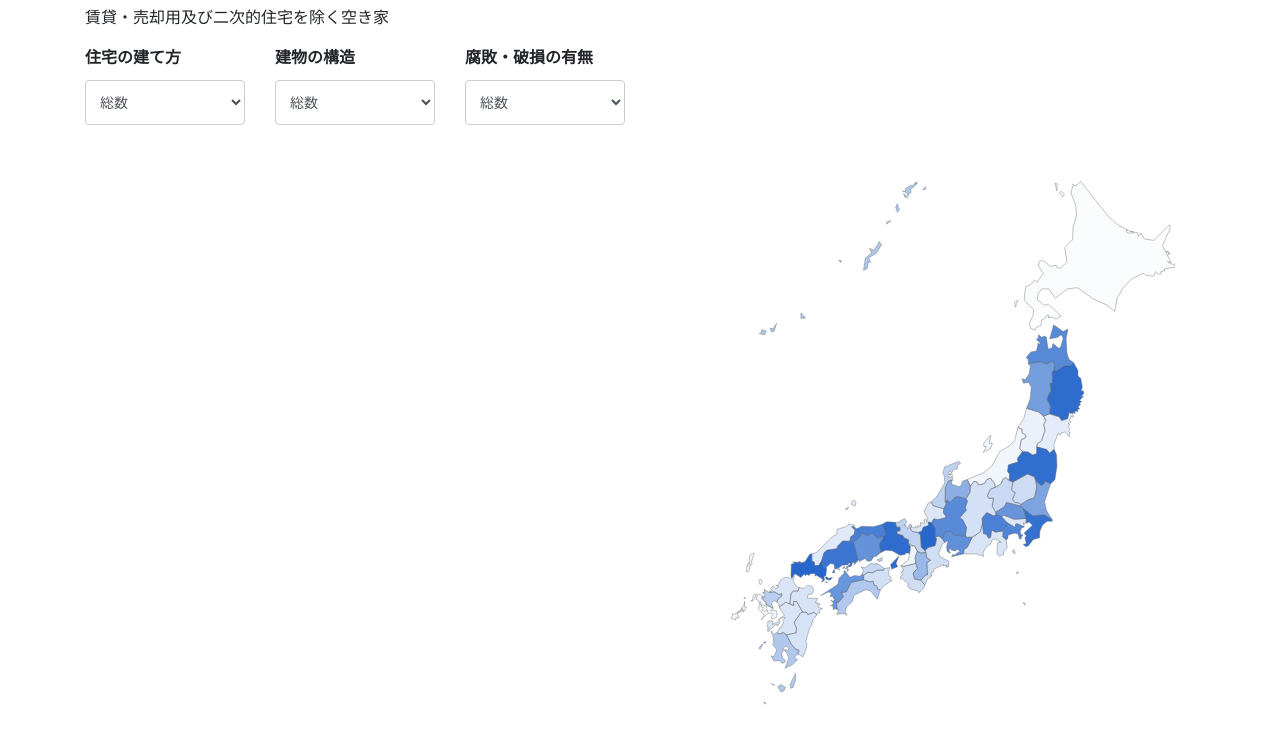
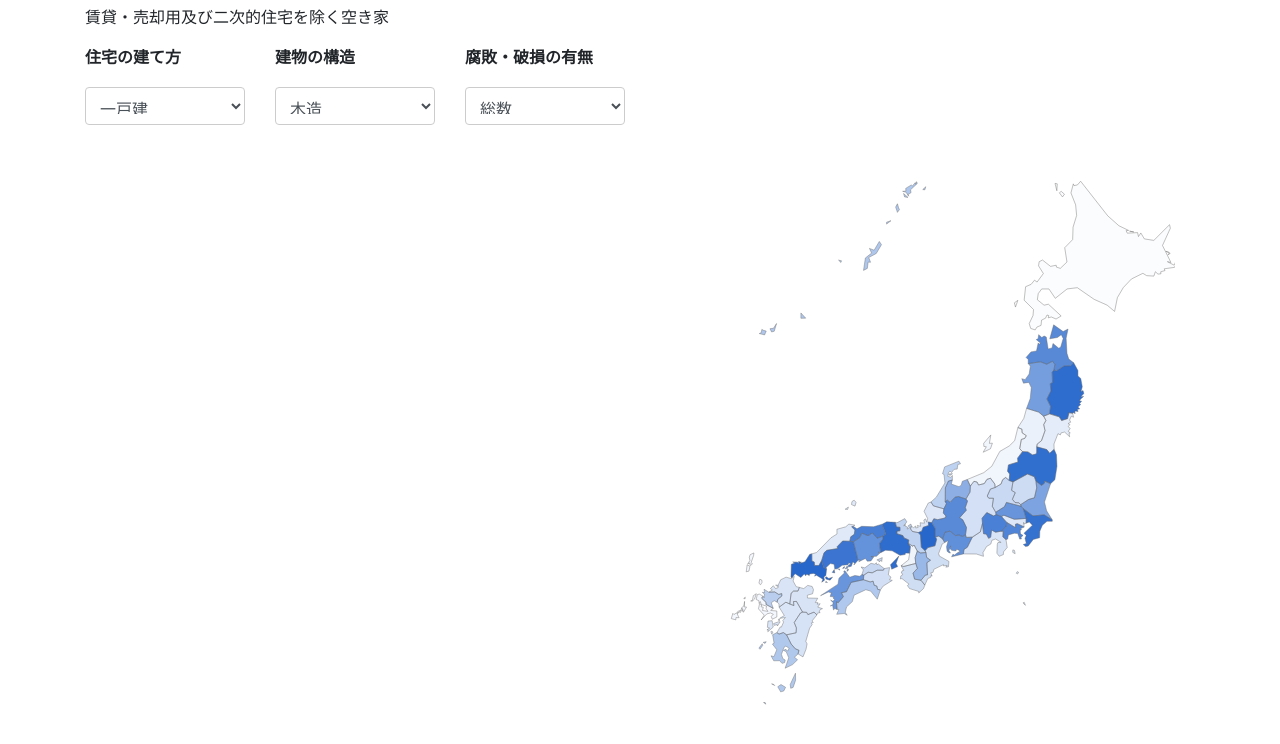
Before and after one commit to teltelbozz/D3demo, a website: page index.html in a window 1280 px wide. Shown: the part 66-810 px from the top of the page. Drawn offline with nearby package versions, Linux system fonts and the light colour scheme; no server answers.

Commit message:
API対応

```diff
--- a/index.html
+++ b/index.html
@@ -49,14 +49,14 @@
                     >住宅の建て方</label
                   >
                   <select
-                    id="dataSelect1"
+                    id="houseType"
                     class="form-control"
                     onchange="load_bar_chart(1)"
                   >
-                    <option value="data1" selected>総数</option>
-                    <option value="data1-1">一戸建</option>
-                    <option value="data1-2">長屋建</option>
-                    <option value="data1-3">共同住宅</option>
+                  <option value="一戸建">一戸建</option>
+                  <option value="長屋建">長屋建</option>
+                  <option value="共同住宅">共同住宅</option>
+                  <option value="その他">その他</option>
                   </select>
                 </div>
                 <div class="col-md-4 dropdown-group">
@@ -64,13 +64,12 @@
                     >建物の構造</label
                   >
                   <select
-                    id="dataSelect2"
+                    id="buildingType"
                     class="form-control"
                     onchange="load_bar_chart(2)"
                   >
-                    <option value="data2" selected>総数</option>
-                    <option value="data2-1">木造</option>
-                    <option value="data2-2">非木造</option>
+                  <option value="木造">木造</option>
+                  <option value="非木造">非木造</option>
                   </select>
                 </div>
                 <div class="col-md-4 dropdown-group">
@@ -78,13 +77,13 @@
                     >腐敗・破損の有無</label
                   >
                   <select
-                    id="dataSelect3"
+                    id="decayStatus"
                     class="form-control"
                     onchange="load_bar_chart(3)"
                   >
-                    <option value="data3" selected>総数</option>
-                    <option value="data3-1">腐敗・破損あり</option>
-                    <option value="data3-2">腐敗・損傷なし</option>
+                  <option value="総数">総数</option>
+                  <option value="腐朽・破損あり">腐朽・破損あり</option>
+                  <option value="腐朽・破損なし">腐朽・破損なし</option>
                   </select>
                 </div>
               </div>
```
